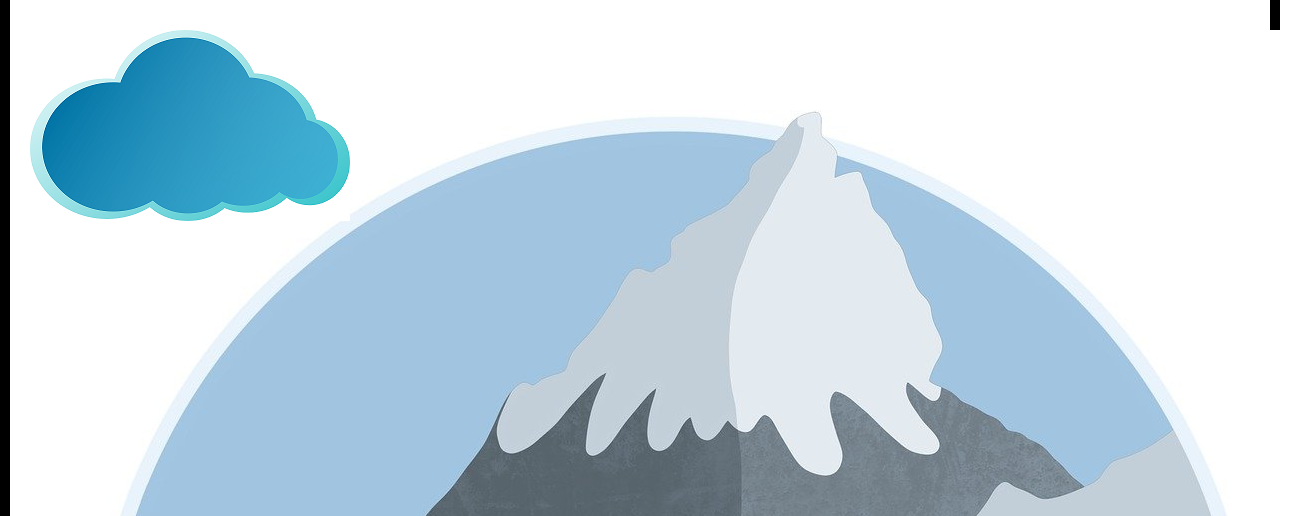
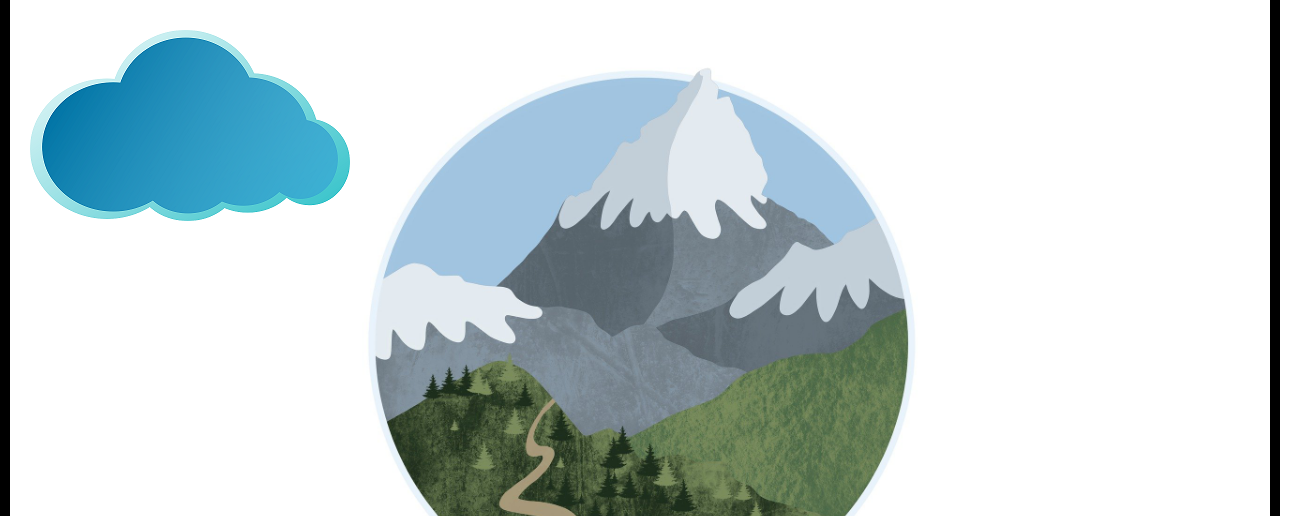
Before and after one commit to Gospel-Columbus/Personal-Website, a plain HTML site: page index.html in a window 1280 px wide. Shown: the part 408-924 px from the top of the page, 1310 px wide, since content can reach past the window. Drawn offline with Linux system fonts and the light colour scheme.

Commit message:
another files committed

```diff
--- a/css/styles.css
+++ b/css/styles.css
@@ -132,6 +132,12 @@ a:hover {
     margin-left:30px;
 }
 
+
+.mountain {
+    width:600px;
+    height:600px;
+}
+
 .btn {
     background: #30e3cb;
     background-image: -webkit-linear-gradient(top, #30e3cb, #2bc4ad);
--- a/index.html
+++ b/index.html
@@ -31,7 +31,7 @@ body {
         <h2> a <span class="pro">pro</span>grammer.</h2>
 
         <img class="bottom-cloud" src="images/cloud.png" alt="cloud-img">
-        <img src="images/mountain.jpg" alt="mountain-img">
+        <img class="mountain" src="images/mountain.jpg" alt="mountain-img">
 
     </div>
 
```
